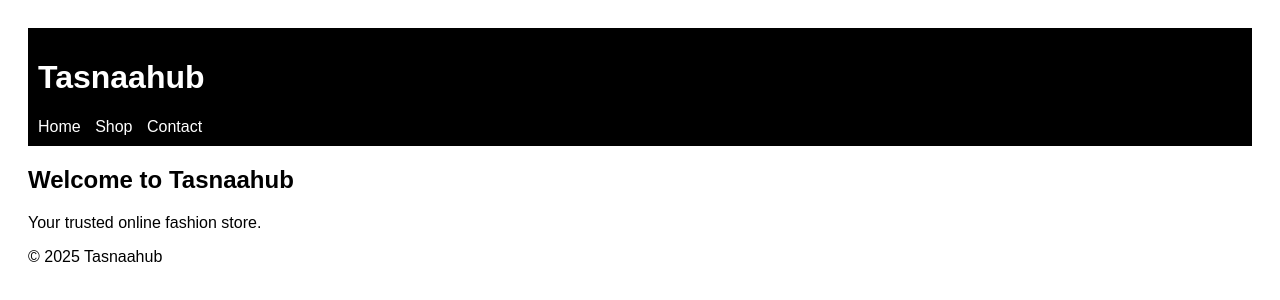
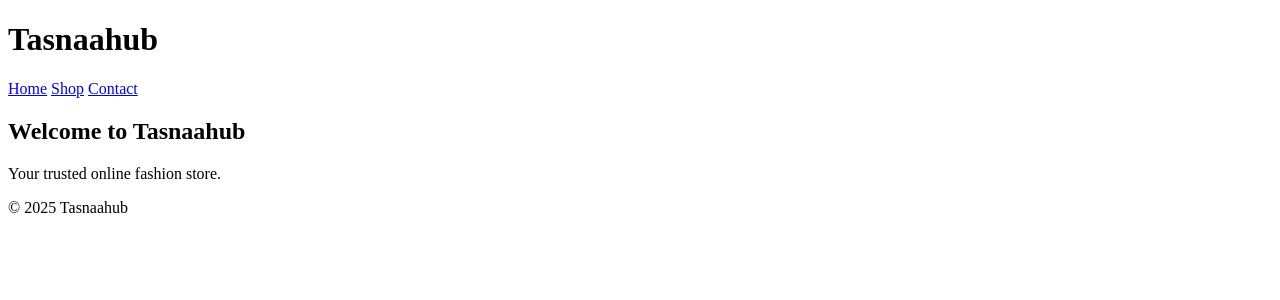
Before and after one commit to syedibrahim01/tasnaa-trendz, a plain HTML site: page index.html in a window 1280 px wide. Drawn offline with Linux system fonts and the light colour scheme.

Commit message:
Add button styles and modify navigation link styles

```diff
--- a/css/style.css
+++ b/css/style.css
@@ -1,23 +1,14 @@
-body {
-  font-family: Arial;
-  padding: 20px;
+.btn {
+  display: inline-block;
+  background: #25D366;
+  color: white;
+  padding: 8px 12px;
+  text-decoration: none;
+  border-radius: 5px;
+  margin-top: 5px;
+  font-size: 14px;
 }
 
-header {
-  background: #000;
-  color: white;
-  padding: 10px;
+.btn:hover {
+  background: #1ebe5d;
 }
-
-nav a {
-  color: white;
-  margin-right: 10px;
-  text-decoration: none;
-}
-
-.card {
-  border: 1px solid #ccc;
-  padding: 10px;
-  margin: 10px;
-  width: 200px;
-}
```
